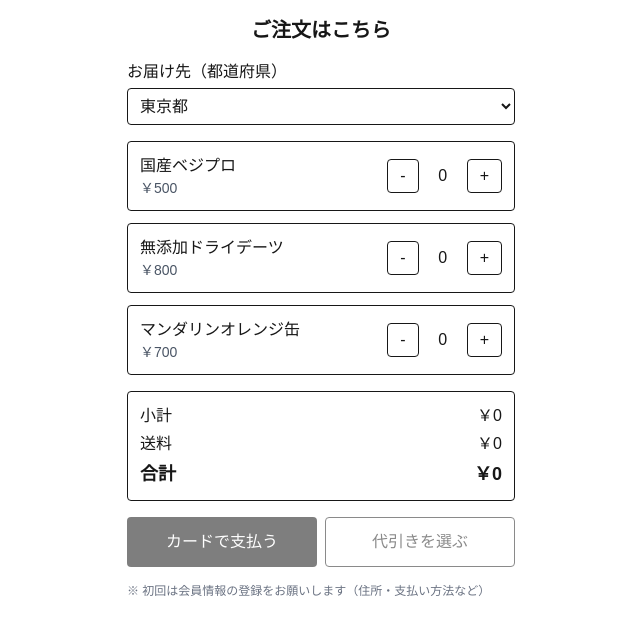
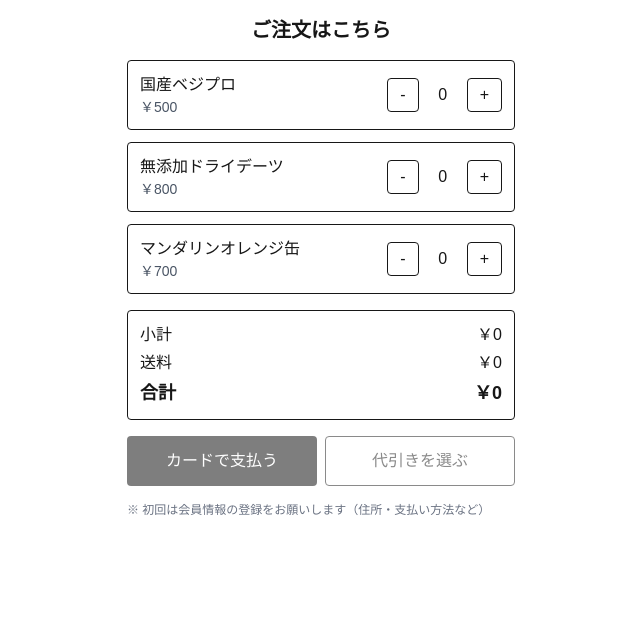
Before and after one commit to ppkyon/demo_repeat_order, a Next.js app: page /order in a window 1280 px wide. Shown: the top 634 px of the page, without its empty margins (319-959 px from the left). Built offline with nearby package versions, Linux system fonts and the light colour scheme.

Commit message:
お届け先を非表示

```diff
--- a/src/app/order/page.tsx
+++ b/src/app/order/page.tsx
@@ -87,12 +87,12 @@ export default function OrderPage() {
     return (
         <main className="mx-auto max-w-[420px] p-4 space-y-4">
             <h1 className="text-xl font-bold text-center">ご注文はこちら</h1>
-            <label className="block">
+            {/* <label className="block">
                 お届け先（都道府県）
                 <select className="mt-1 border p-2 rounded w-full" value={pref} onChange={(e) => setPref(e.target.value)}>
                     {PREFS.map(p => <option key={p} value={p}>{p}</option>)}
                 </select>
-            </label>
+            </label> */}
             <div className="space-y-3">
                 {PRODUCTS.map(p => (
                     <div key={p.id} className="flex items-center justify-between border rounded p-3">
```
